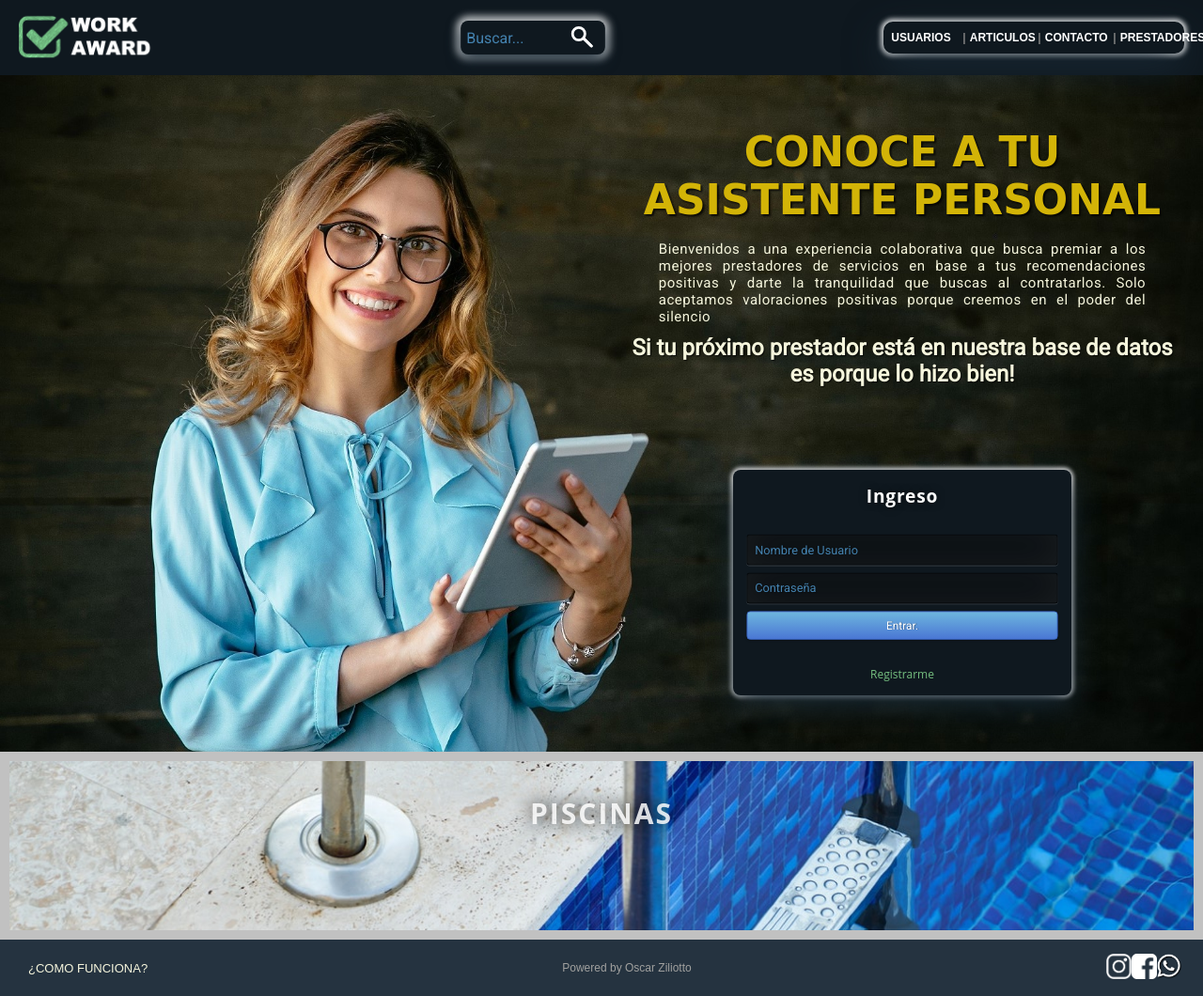
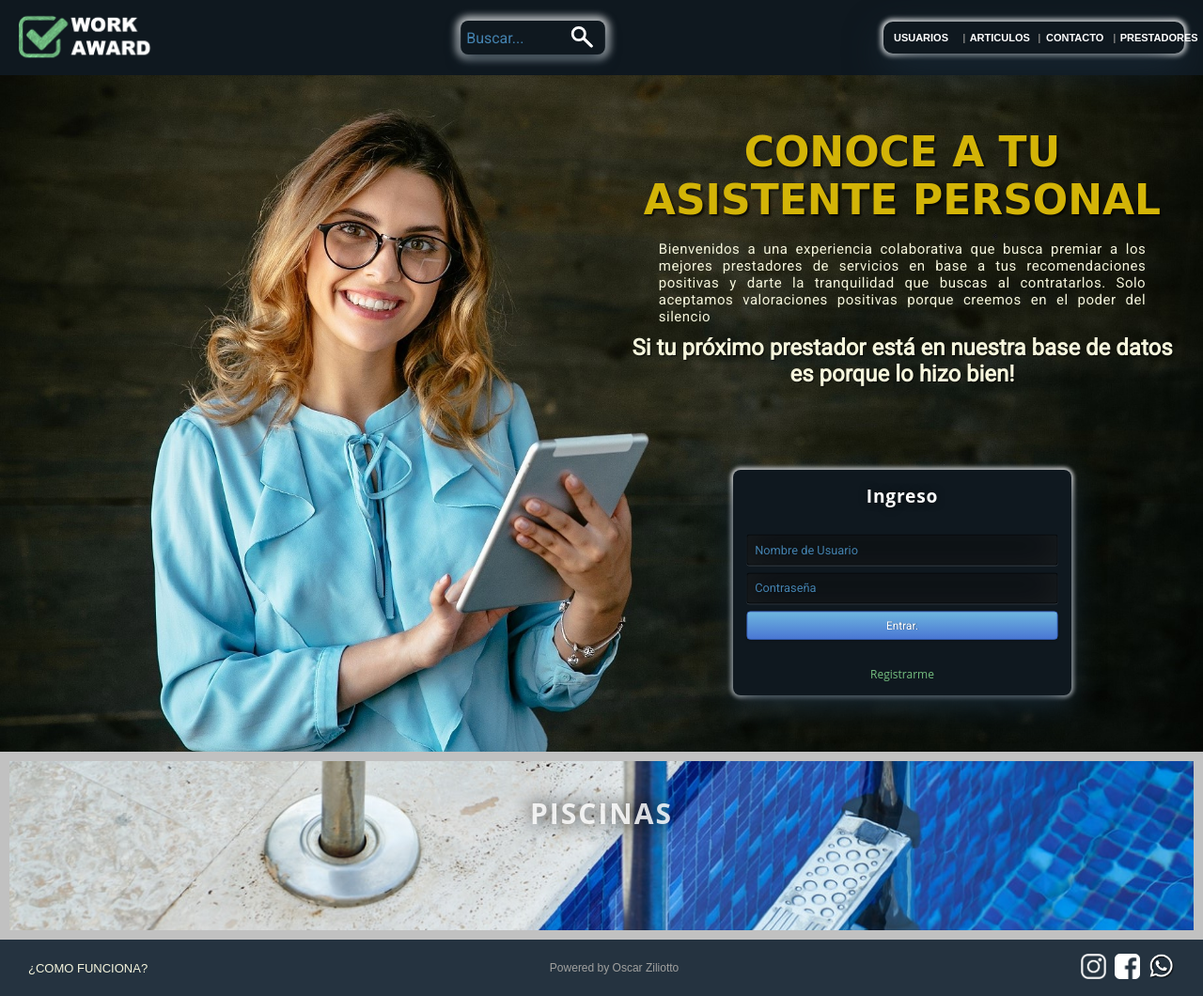
Before and after one commit to 00OOOO00/WorkAwardZiliotto, a plain HTML site: page index.html in a window 1280 px wide. Shown: the whole page at 94% size. Drawn offline with nearby package versions, Linux system fonts and the light colour scheme; a web font is replaced by a local one.

Commit message:
Actualización 26012022

```diff
--- a/css/estilo.css
+++ b/css/estilo.css
@@ -991,7 +991,7 @@ fieldset legend{
             align-items: center;
             font-family:Arial;
             font-weight:bold;
-            font-size:12px;
+            font-size: 11px;
             text-decoration: none;
         }
 
@@ -1040,7 +1040,7 @@ fieldset legend{
     }
 
     #redes{
-        width: 6%;
+        width: 100px;
         display: flex;
         flex-direction: row;
         justify-content: space-between;
--- a/index.html
+++ b/index.html
@@ -5,7 +5,7 @@
     <meta http-equiv="X-UA-Compatible" content="IE=edge">
     <meta name="viewport" content="width=device-width, initial-scale=1.0">
     <link rel="stylesheet" href="css/estilo.css">
-    <link rel="icon" type="image/png" href="img/iconoverde.png">
+    <link rel="icon" type="image/png" href="img/ayuda.jpg">
     <link rel="preconnect" href="https://fonts.googleapis.com">
     <link rel="preconnect" href="https://fonts.gstatic.com" crossorigin>
     <link href="https://fonts.googleapis.com/css2?family=Bakbak+One&family=Corinthia:wght@700&family=Roboto&display=swap" rel="stylesheet">
@@ -150,4 +150,3 @@
   </script>
 
 </body>
-</html>
```
Also changed, not shown: img/nose.png, 2 other files.
